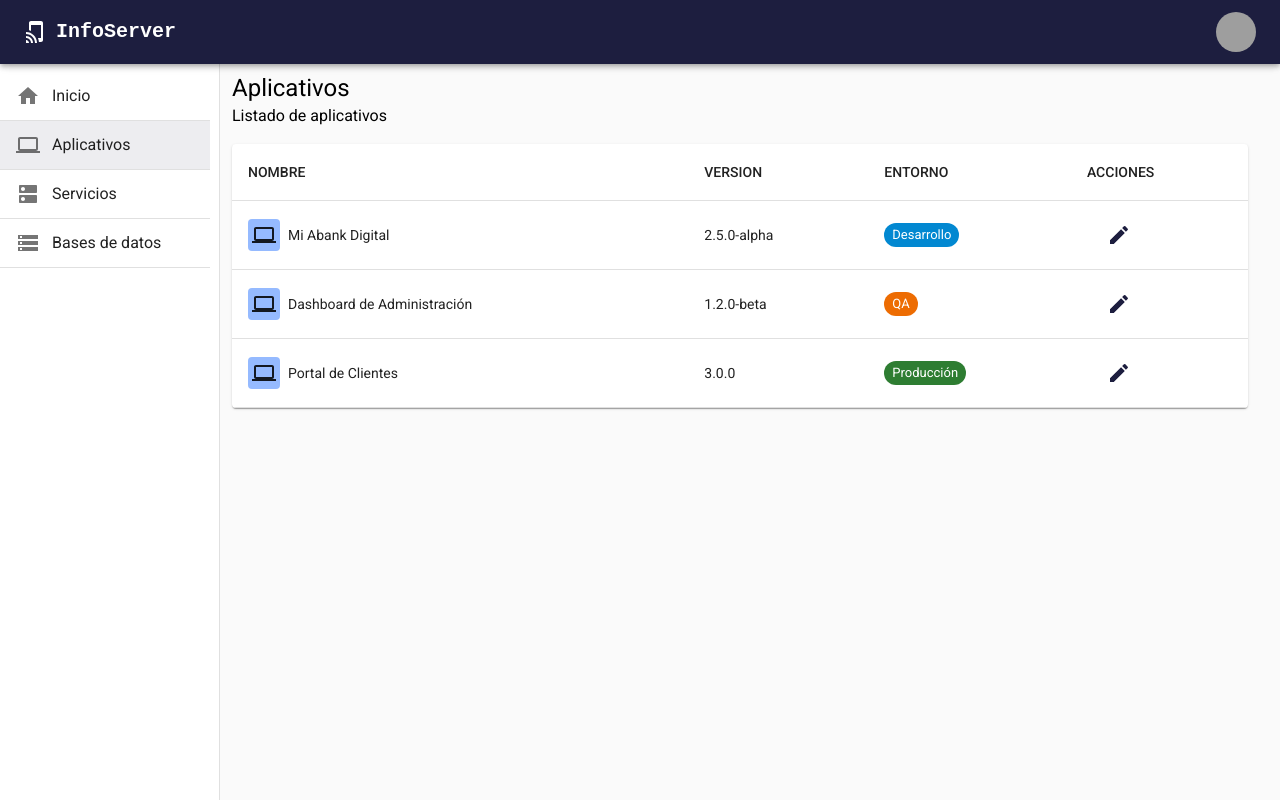
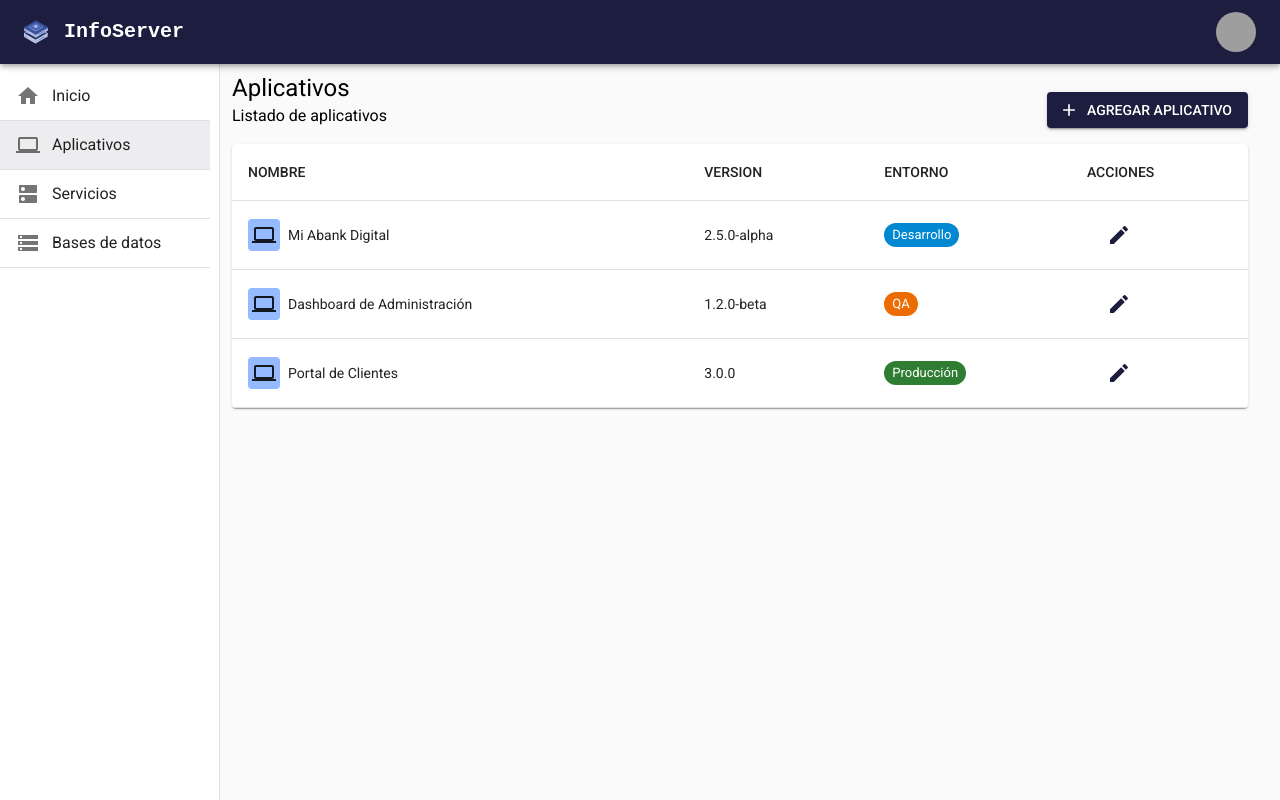
Before and after one commit to BryanCampos185637/info-server, a Next.js app: page /aplicativo in a window 1280 px wide. Built offline with nearby package versions, Linux system fonts and the light colour scheme; grey boxes are pictures that could not be loaded; what @mui/material-nextjs would draw is missing.

Commit message:
Respaldo

```diff
--- a/src/app/(dashboard)/aplicativo/page.tsx
+++ b/src/app/(dashboard)/aplicativo/page.tsx
@@ -1,4 +1,6 @@
+import { Metadata } from "next";
 import {
+  Box,
   Container,
   Grid,
   Paper,
@@ -10,21 +12,43 @@ import {
   TableRow,
   Typography,
 } from "@mui/material";
+import AddIcon from "@mui/icons-material/Add";
 import EditIcon from "@mui/icons-material/Edit";
 import LaptopIcon from "@mui/icons-material/Laptop";
 
 import { ButtonLink, ChipEnv, LabelWithIcon } from "@/components";
 import { aplicacionesSeed } from "@/utils/seed";
 
-const page = () => {
+export const metadata: Metadata = {
+  title: "InfoServer | Aplicativos",
+  description: "Listado de aplicativos por ambiente",
+};
+
+export default function ApplicationsPage() {
   return (
     <Container>
       <Grid container spacing={2}>
         <Grid size={12}>
-          <Typography variant="h5" component="h1">
-            Aplicativos
-            <Typography variant="body1">Listado de aplicativos</Typography>
-          </Typography>
+          <Box
+            sx={{
+              width: "100%",
+              height: "auto",
+              display: "flex",
+              justifyContent: "space-between",
+              alignItems: "flex-end",
+            }}
+          >
+            <Typography variant="h5" component="h1">
+              Aplicativos
+              <Typography variant="body1">Listado de aplicativos</Typography>
+            </Typography>
+
+            <ButtonLink
+              href="/aplicativo/formulario"
+              icon={<AddIcon />}
+              label="Agregar aplicativo"
+            />
+          </Box>
         </Grid>
 
         <Grid size={12}>
@@ -67,6 +91,4 @@ const page = () => {
       </Grid>
     </Container>
   );
-};
-
-export default page;
+}
--- a/src/app/(dashboard)/layout.tsx
+++ b/src/app/(dashboard)/layout.tsx
@@ -10,8 +10,8 @@ export default function DashboardLayout({
   return (
     <Box sx={{ display: "flex" }}>
       <header>
+        <AppDrawer />
         <AppNavbar />
-        <AppDrawer />
       </header>
       <Box component="main" sx={{ flexGrow: 1, p: 1 }}>
         <Toolbar />
--- a/src/app/layout.tsx
+++ b/src/app/layout.tsx
@@ -1,6 +1,8 @@
+import { Metadata } from "next";
+import { Roboto } from "next/font/google";
 import { AppRouterCacheProvider } from "@mui/material-nextjs/v15-appRouter";
-import { Roboto } from "next/font/google";
 import { ThemeProvider } from "@mui/material/styles";
+
 import theme from "./theme";
 import "./globals.css";
 
@@ -10,6 +12,15 @@ const roboto = Roboto({
   display: "swap",
   variable: "--font-roboto",
 });
+
+export const metadata: Metadata = {
+  title: "InfoServer",
+  description:
+    "Aplicación para el registro de base de datos, aplicativos y servicios",
+  icons: {
+    icon: "/cloud-icon.svg",
+  },
+};
 
 export default function RootLayout(props: { children: React.ReactNode }) {
   const { children } = props;
--- a/src/components/ui/AppNavbar.tsx
+++ b/src/components/ui/AppNavbar.tsx
@@ -1,5 +1,6 @@
 "use client";
 import * as React from "react";
+import Image from "next/image";
 import {
   AppBar,
   Box,
@@ -12,7 +13,6 @@ import {
   Tooltip,
   MenuItem,
 } from "@mui/material";
-import TapAndPlayIcon from "@mui/icons-material/TapAndPlay";
 
 const settings = ["Profile", "Account", "Dashboard", "Logout"];
 
@@ -36,7 +36,13 @@ function ResponsiveAppBar() {
     >
       <Container maxWidth="xl">
         <Toolbar disableGutters>
-          <TapAndPlayIcon sx={{ display: { xs: "none", md: "flex" }, mr: 1 }} />
+          <Image
+            src="/cloud-icon.svg"
+            alt="Logo"
+            width={24}
+            height={24}
+            style={{ marginRight: "1rem" }}
+          />
           <Typography
             variant="h6"
             noWrap
@@ -53,8 +59,6 @@ function ResponsiveAppBar() {
           >
             InfoServer
           </Typography>
-
-          <TapAndPlayIcon sx={{ display: { xs: "flex", md: "none" }, mr: 1 }} />
           <Typography
             variant="h5"
             noWrap
```
Also changed, not shown: src/app/(dashboard)/basedato/page.tsx (+8 -4 lines), src/app/(dashboard)/servicio/page.tsx (+7 -1 lines), public/cloud-icon.svg (added).
